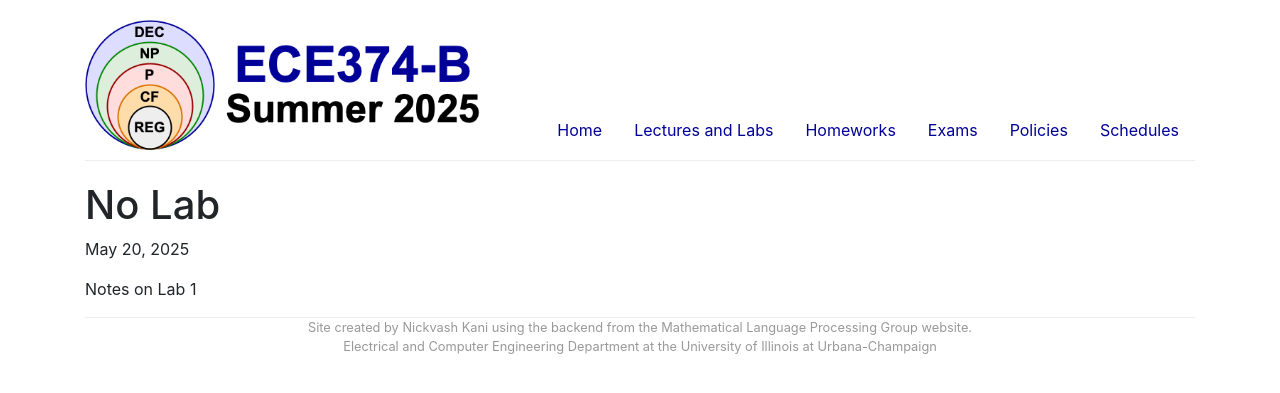
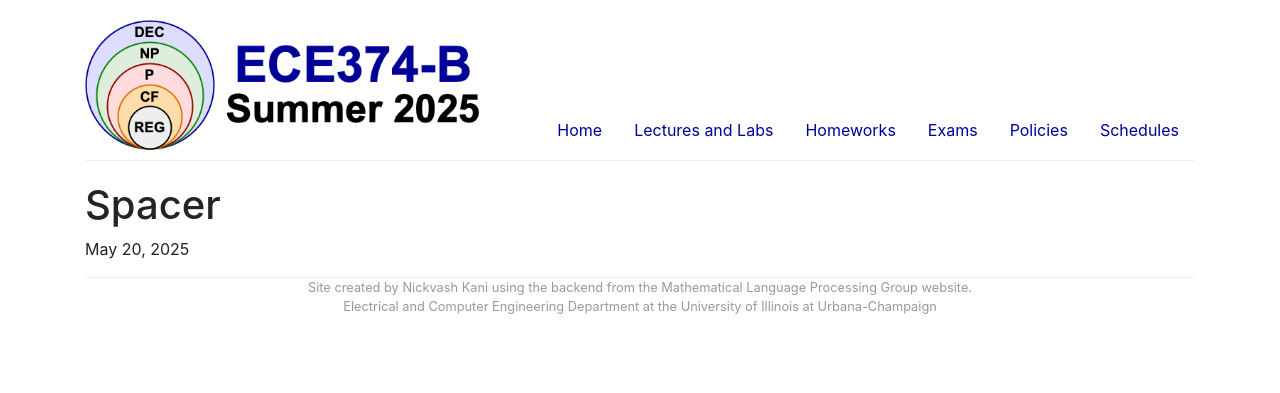
Before and after one commit to UIUC-ECE374B/su25, a Jekyll site: the page built from _labs/Lab-5.md, in a window 1280 px wide. Shown: the top 393 px of the page. Built offline with Jekyll 4.4.1, drawn with Linux system fonts in a browser that asks for light colours.

Commit message:
Making lab sceduling adjustments

```diff
--- a/_labs/Lab-5.md
+++ b/_labs/Lab-5.md
@@ -1,7 +1,7 @@
 ---
-title: No Lab
-subtitle: Post MT3 break
-placeholder: true
+title: Spacer
+subtitle: MT2
+placeholder: false
 back-color: fafafa
 # subtitle: And a subtitle
 
@@ -13,9 +13,8 @@
 layout: post
 no-link: true  # stops link to page
 # last-updated: 202 #last updated date
-deliverydate: 2024-12-06 #last updated date
+deliverydate: 2025-07-15 #last updated date
 # link-questions: /lab_pdfs/lab1-reg_expr.pdf
 # link-solutions: /lab_pdfs/lab1-reg_expr-sol.pdf
+link-recording-ta: https://youtu.be/AeY1Nhksl2c
 ---
-
-Notes on Lab 1
```
Also changed, not shown: _labs/Lab-4.md (+3 -5 lines).
